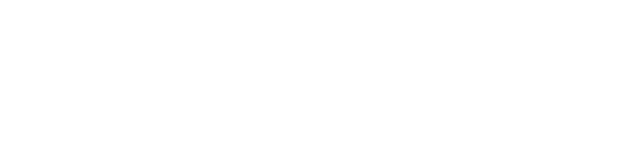
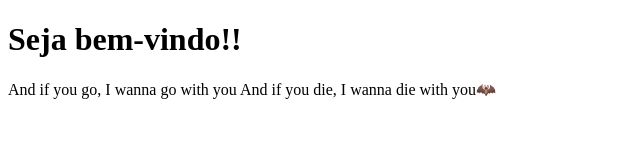
Before and after one commit to Santarelliduda/html, a plain HTML site: page index.html in a window 1280 px wide. Shown: the whole page, without its empty margins (0-640 px from the left). Drawn offline with Linux system fonts and the light colour scheme.

Commit message:
Add files via upload

```diff
--- a/index.html
+++ b/index.html
@@ -1 +1,17 @@
 <!DOCTYPE html>
+<html>
+    <head>
+    <title>
+        Pagina da duda <3
+    </title>
+    </head>
+    <body>
+        <h1>
+            Seja bem-vindo!!
+        </h1>
+        <p>
+            And if you go, I wanna go with you
+And if you die, I wanna die with you🦇
+        </p>
+    </body>
+</html>
```
